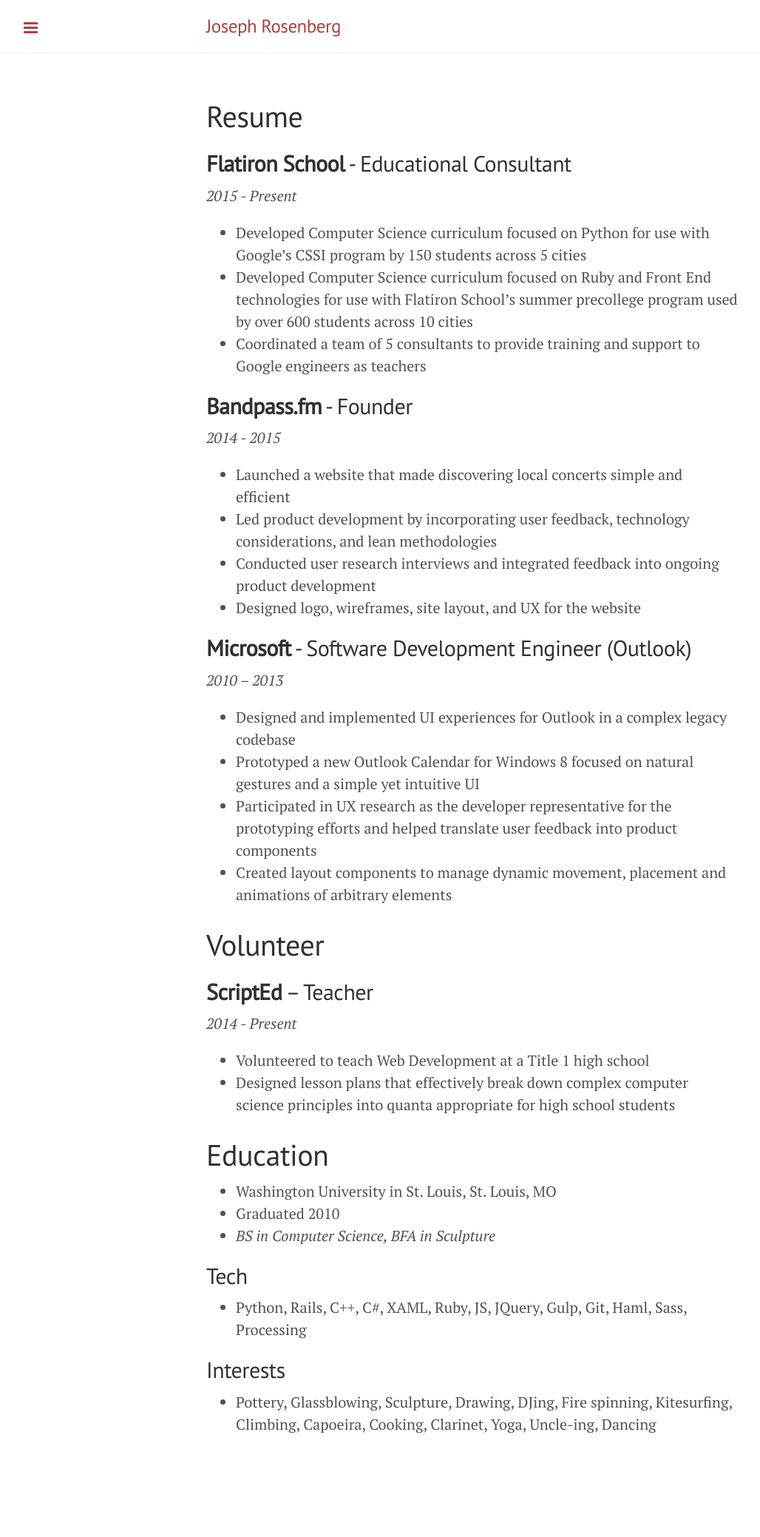
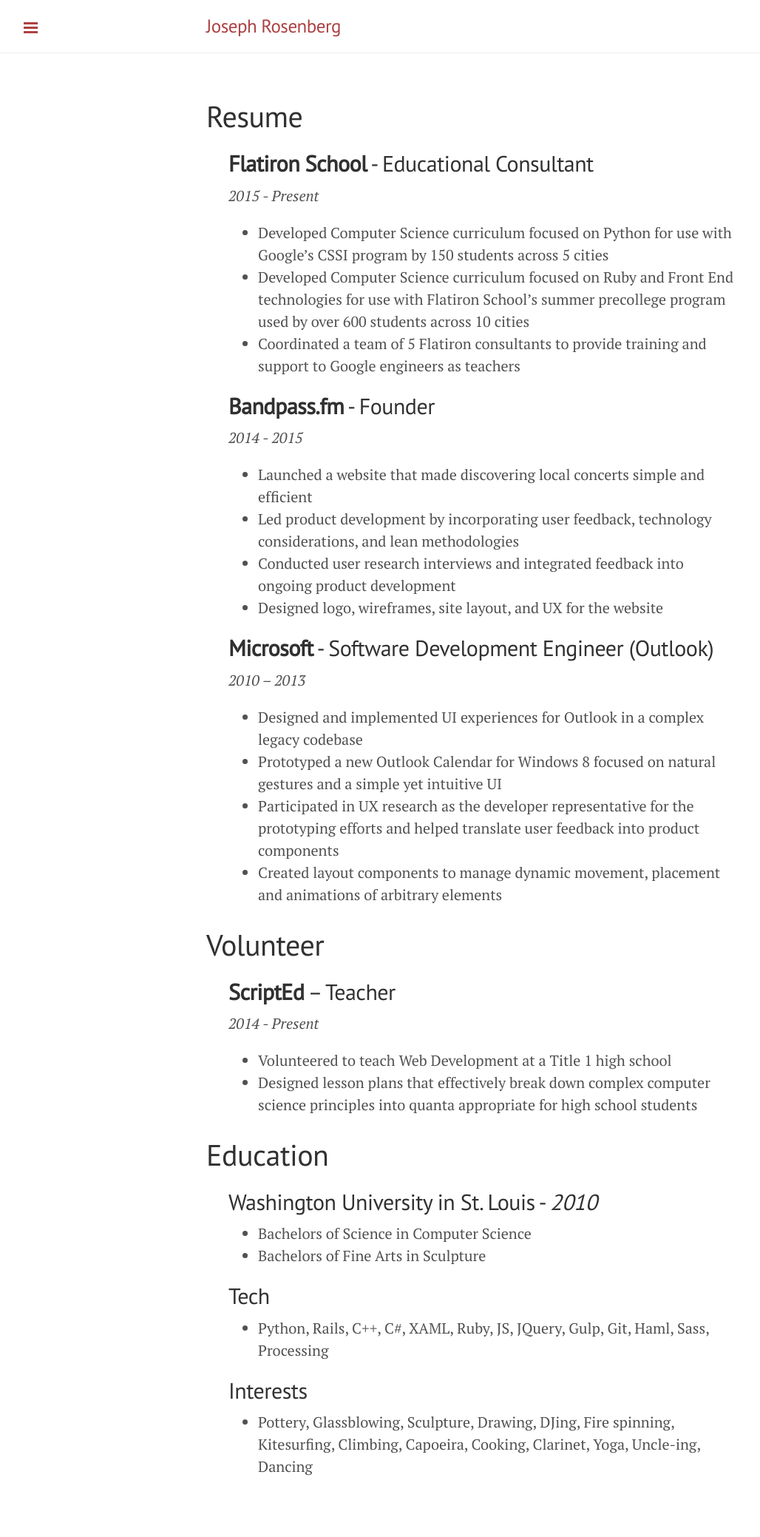
Before and after one commit to jofus101/jofus101.github.io, a Jekyll site: the page built from resume.md, in a window 1280 px wide. Shown: the whole page at 74% size, without its empty margins (1-1029 px from the left). Built offline with Jekyll 4.4.1, drawn with Linux system fonts in a browser that asks for light colours; Markdown is read by kramdown in place of the engine named in the settings; before the commit the page ends 2021 px from its top, so only the background shows below that.

Commit message:
Update resume css and favicon

```diff
--- a/_config.yml
+++ b/_config.yml
@@ -1,5 +1,5 @@
 # Dependencies
-markdown:         redcarpet
+markdown:         kramdown
 highlighter:      pygments
 
 # Permalinks
--- a/_includes/head.html
+++ b/_includes/head.html
@@ -22,7 +22,6 @@
   <link rel="stylesheet" href="http://fonts.googleapis.com/css?family=PT+Serif:400,400italic,700%7CPT+Sans:400">
 
   <!-- Icons -->
-  <link rel="apple-touch-icon-precomposed" sizes="144x144" href="/public/apple-touch-icon-144-precomposed.png">
   <link rel="shortcut icon" href="/public/favicon.ico">
 
   <!-- RSS -->
--- a/public/css/joseph.css
+++ b/public/css/joseph.css
@@ -13,3 +13,7 @@
   margin-left: auto;
   margin-right: auto
 }
+
+#resume h2, #resume p, #resume ul {
+  margin-left: 30px;
+}
--- a/resume.md
+++ b/resume.md
@@ -3,12 +3,13 @@
 title: Resume
 ---
 
+<div id="resume" markdown="1">
 ## **Flatiron School** - Educational Consultant
 *2015 - Present*
 
 + Developed Computer Science curriculum focused on Python for use with Google's CSSI program by 150 students across 5 cities
 + Developed Computer Science curriculum focused on Ruby and Front End technologies for use with Flatiron School's summer precollege program used by over 600 students across 10 cities
-+ Coordinated a team of 5 consultants to provide training and support to Google engineers as teachers
++ Coordinated a team of 5 Flatiron consultants to provide training and support to Google engineers as teachers
 
 ## **Bandpass.fm** - Founder
 *2014 - 2015*
@@ -37,12 +38,14 @@
 
 # Education
 
-+ Washington University in St. Louis, St. Louis, MO
-+ Graduated 2010
-+ *BS in Computer Science, BFA in Sculpture*
+## Washington University in St. Louis - *2010*
++ Bachelors of Science in Computer Science
++ Bachelors of Fine Arts in Sculpture
 
 ## Tech
 + Python, Rails, C++, C#, XAML, Ruby, JS, JQuery, Gulp, Git, Haml, Sass, Processing
 
 ## Interests
 + Pottery, Glassblowing, Sculpture, Drawing, DJing, Fire spinning, Kitesurfing, Climbing, Capoeira, Cooking, Clarinet, Yoga, Uncle-ing, Dancing
+
+</div>
```
Also changed, not shown: public/apple-touch-icon-144-precomposed.png (deleted), public/favicon.ico, public/favicon.jpg (deleted), public/favicon_blk.jpg (deleted), public/favicon_blk_bld.jpg (deleted).
